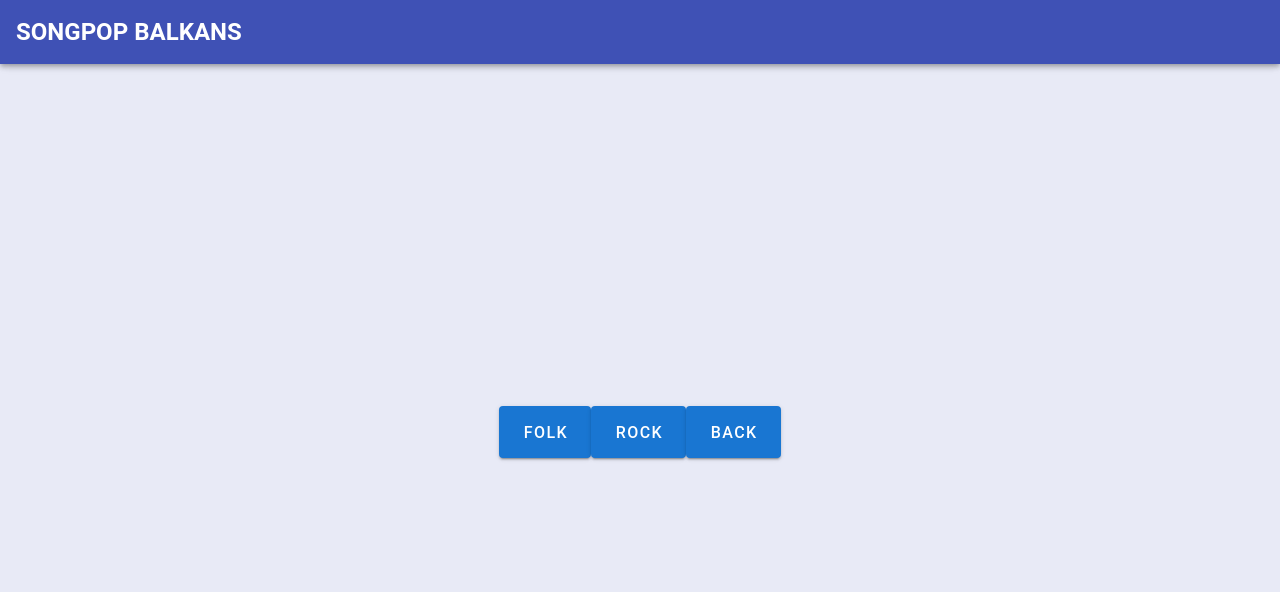
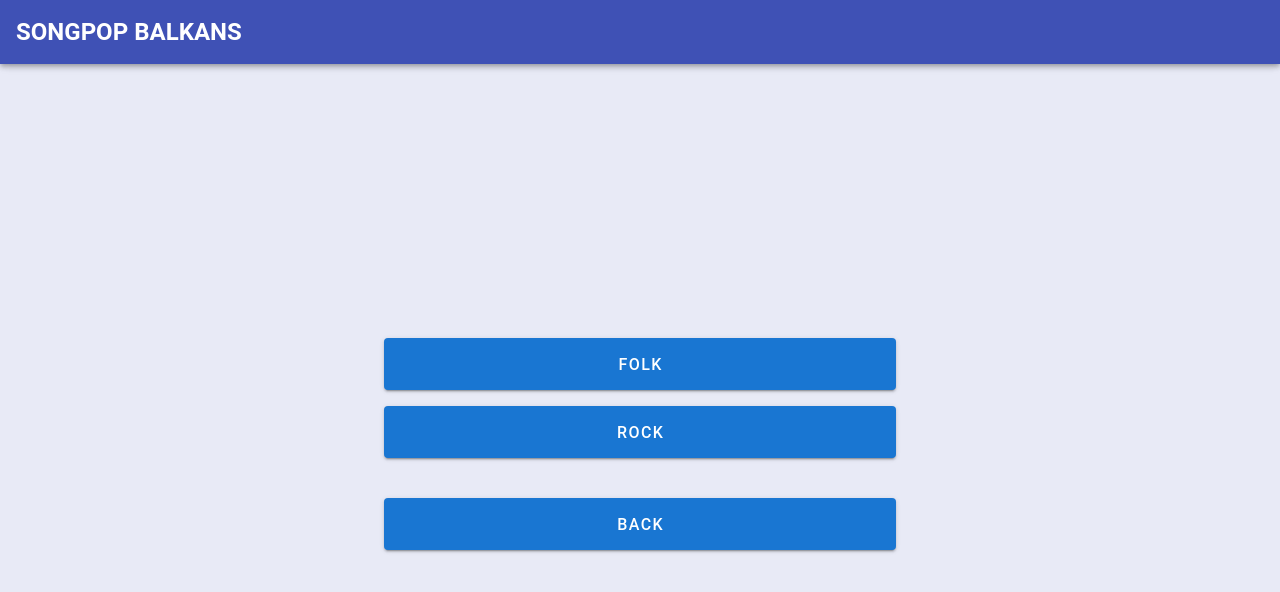
Before and after one commit to enricokokot/songpop-balkans-frontend, a Vue app: page /duel/start in a window 1280 px wide. Shown: the top 592 px of the page. Built offline with nearby package versions, Linux system fonts and the light colour scheme; the HTML template or start-up script is replaced by a standard one.

Commit message:
Improve prepare for duel screen ui

```diff
--- a/src/views/PrepareForDuelView.vue
+++ b/src/views/PrepareForDuelView.vue
@@ -1,33 +1,61 @@
 <template>
-  <v-container fill-height justify-center>
-    <v-container
-      v-if="duelAgainst.status === 'reply'"
-      fill-height
-      justify-center
-    >
-      <h1 v-if="duelAgainst.name">
+  <v-container fill-height fluid>
+    <v-row class="align-center justify-center">
+      <v-col v-if="duelAgainst.status === 'reply'">
+        <v-row class="align-center justify-center pa-2">
+          <h1 v-if="duelAgainst.name" class="text-center">
             {{ duelAgainst.name.split(" ")[0] }} has challenged you in
             {{ duelAgainst.playlist }}
           </h1>
-      <v-btn x-large color="primary" @click="duel(duelAgainst.playlist)"
+        </v-row>
+        <v-row class="align-center justify-center"
+          ><v-btn
+            x-large
+            class="ma-2"
+            color="primary"
+            @click="duel(duelAgainst.playlist)"
+            width="40%"
             >ACCEPT</v-btn
+          ></v-row
         >
-      <v-btn x-large color="primary" @click="goBack()">BACK</v-btn>
-    </v-container>
-    <v-container v-else fill-height justify-center>
-      <h1 v-if="duelAgainst.name">
+        <v-row class="align-center justify-center"
+          ><v-btn x-large color="primary mt-8" @click="goBack()" width="40%"
+            >BACK</v-btn
+          ></v-row
+        >
+      </v-col>
+
+      <v-col v-else>
+        <v-row class="align-center justify-center pa-2">
+          <h1 v-if="duelAgainst.name" class="text-center">
             What do you want to duel {{ duelAgainst.name.split(" ")[0] }} in?
           </h1>
-      <v-btn
+        </v-row>
+        <v-row
           v-for="playlist in playlists"
           :key="playlist"
+          class="align-center justify-center"
+          ><v-btn
             x-large
+            class="ma-2"
             color="primary"
             @click="duel(playlist)"
+            width="40%"
             >{{ playlist }}</v-btn
+          ></v-row
         >
-      <v-btn x-large color="primary" @click="goBack()">BACK</v-btn>
-    </v-container>
+        <v-row class="align-center justify-center"
+          ><v-btn
+            x-large
+            class="mt-8"
+            color="primary"
+            @click="goBack()"
+            width="40%"
+            >BACK</v-btn
+          ></v-row
+        >
+      </v-col>
+    </v-row>
   </v-container>
 </template>
 
```
Lines whose indentation alone changed are shown as unchanged.
